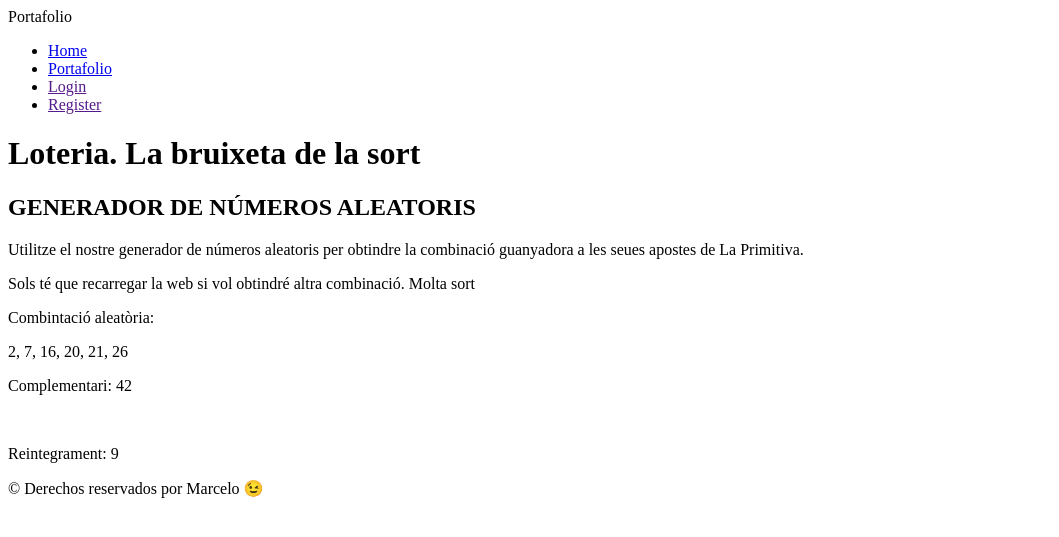
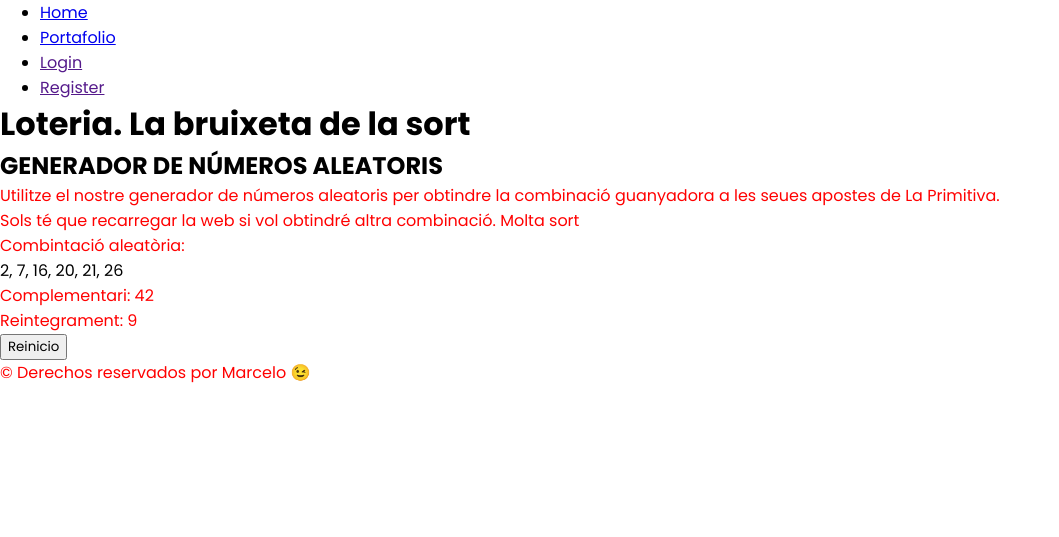
Before and after one commit to Zubarashi7/practica, a PHP site: page /portafolio.php in a window 1280 px wide. Shown: the top 537 px of the page, without its empty margins (0-1059 px from the left). Run offline with PHP 8.4, Linux system fonts and the light colour scheme.

Commit message:
Casi terminado

```diff
--- a/css/portafolio.css
+++ b/css/portafolio.css
@@ -0,0 +1,15 @@
+@import url('https://fonts.googleapis.com/css2?family=Poppins:ital,wght@0,100;0,200;0,300;0,400;0,500;0,600;0,700;0,800;0,900;1,100;1,200;1,300;1,400;1,500;1,600;1,700;1,800;1,900&display=swap');
+
+*{
+    font-family: Poppins;
+
+    margin: 0;
+}
+
+body{
+    background: rgb(#020024 #063142 #454c4e);
+}
+
+p{
+    color: red;
+}
--- a/portafolio.php
+++ b/portafolio.php
@@ -3,9 +3,10 @@
 <head>
     <meta charset="UTF-8">
     <meta name="viewport" content="width=device-width, initial-scale=1.0">
-    <link rel="stylesheet" href="css/portafolio.css"
+    <link rel="stylesheet" href="css/portafolio.css">
     <title>Portafolio</title>
 
+<body>
 
     <?php
         //Generar numeros principales
@@ -39,7 +40,7 @@
         //Entonces si sale "true" el bucle generara otro numero hasta que este en "false" o no se repita el numero.
         while (in_array($complementario, $numeros)) {
             $complementario = rand(1, 49); //Genera un numero aleatorio
-        }
+        }#454c4e
 
         //Generar el reintegro
         $reintegro = rand(0, 9);
@@ -47,7 +48,7 @@
         //Salida
         //Una forma mas de poder concatenar salidas o a una variable 😉
         $output = "<p> Combintació aleatòria: </p>" . implode(", ", $numeros) . "<br>"; // "implode" convierte el array "$numeros" en una cadena de texto.
-        $output .= "<p> Complementari: $complementario </p> <br>";
+        $output .= "<p> Complementari: $complementario </p>";
         $output .= "<p> Reintegrament: $reintegro </p>";
 
         /*
@@ -61,10 +62,14 @@
         Sort:     https://www.php.net/manual/en/function.sort.php
         Implode:  https://www.php.net/manual/en/function.implode.php
         */
+
+
+
+
+
+
     ?>
 
-</head>
-<body>
     <header>
         <nav>
             <ul>
@@ -82,11 +87,19 @@
         <p>Utilitze el nostre generador de números aleatoris per obtindre la combinació guanyadora a les seues apostes de La Primitiva.</p>
         <p>Sols té que recarregar la web si vol obtindré altra combinació. Molta sort</p>
 
-        <p>
-            <?=
-                $output
-            ?>
-        </p>
+        <?=
+            $output
+        ?>
+
+        <button onclick="reinicioLoteria()">Reinicio</button>
+
+        <!---Script JavaScript---->
+        <script>
+            // La funcion "refrescarPagina()" usa el metodo "location.reload()", para recargar la pagina "actual".
+            function reinicioLoteria() {
+                location.reload();
+            }
+        </script>
     </main>
     <footer>
         <p>&copy Derechos reservados por Marcelo 😉</p>
```
